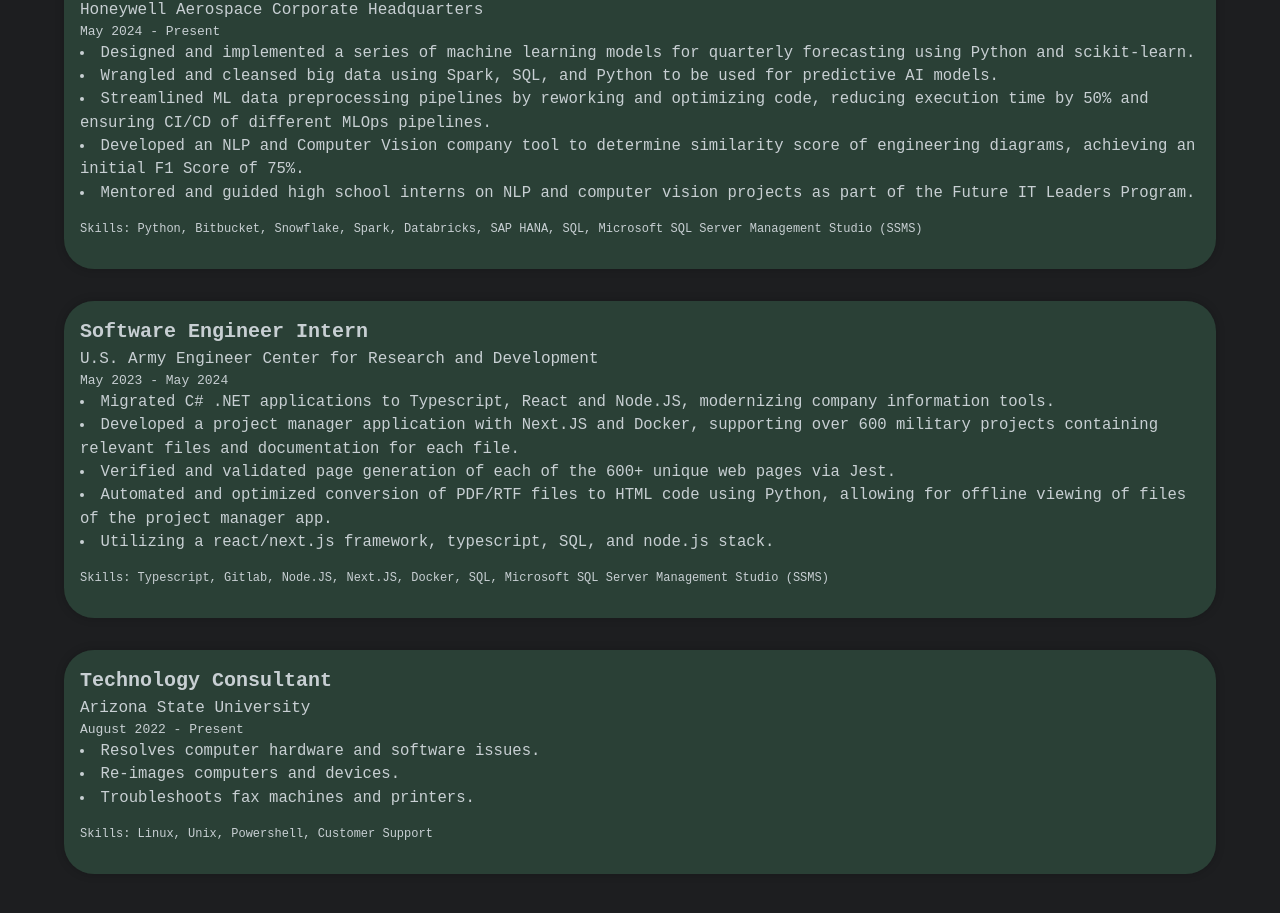
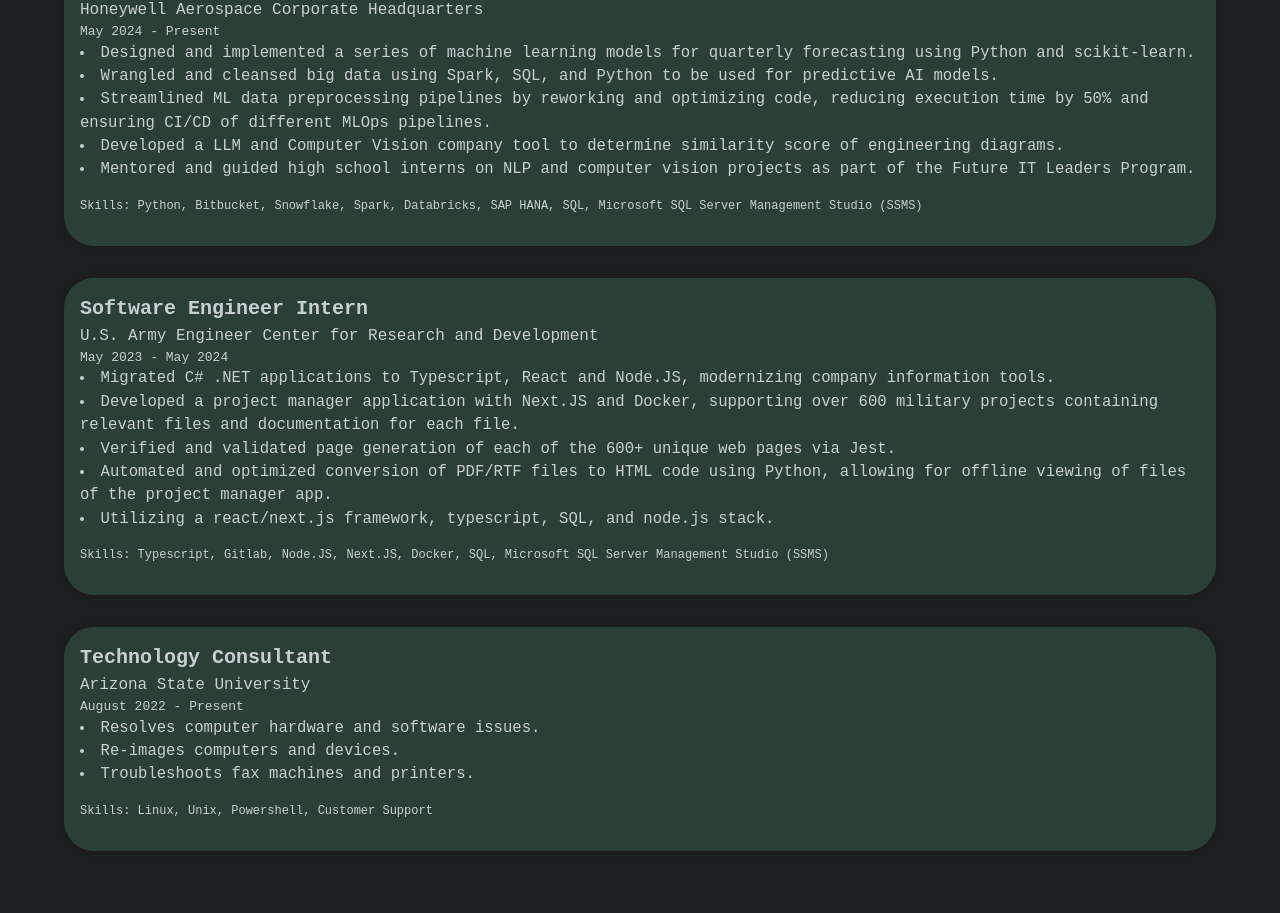
Before and after one commit to jarrodcruz/portfolio, a Next.js app: page / in a window 1280 px wide. Shown: the part 816-1729 px from the top of the page. Built offline with nearby package versions, Linux system fonts and the light colour scheme.

Commit message:
update experiences

```diff
--- a/src/components/experiences.tsx
+++ b/src/components/experiences.tsx
@@ -23,9 +23,8 @@ const Experience = () => {
             of different MLOps pipelines.
           </li>
           <li>
-            Developed an NLP and Computer Vision company tool to determine
-            similarity score of engineering diagrams, achieving an initial F1
-            Score of 75%.
+            Developed a LLM and Computer Vision company tool to determine
+            similarity score of engineering diagrams.
           </li>
           <li>
             Mentored and guided high school interns on NLP and computer vision
```
